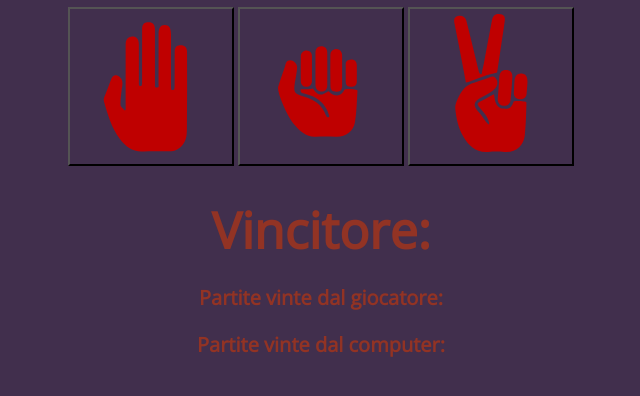
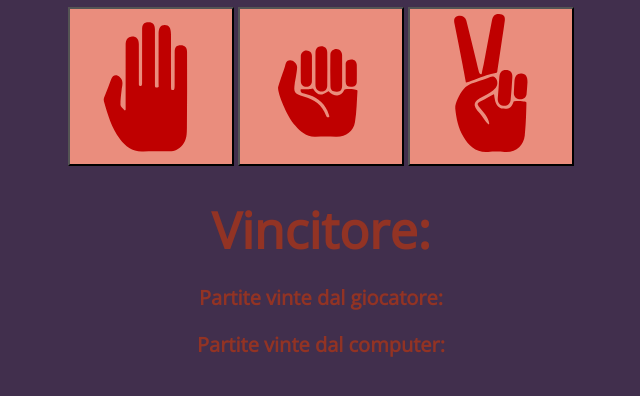
Before and after one commit to Antonio-Caiazzo/Morra-Cinese, a plain HTML site: page index.html in a window 1280 px wide. Shown: the part 302-698 px from the top of the page, without its empty margins (319-959 px from the left). Drawn offline with nearby package versions, Linux system fonts and the light colour scheme.

Commit message:
responsive

```diff
--- a/style.css
+++ b/style.css
@@ -53,7 +53,7 @@ body{
     button {
         width: 100px;
         height: 100px;
-        background-color: #412F4D;
+        background-color: #EA8D7D;
       }
 
 }
@@ -90,15 +90,15 @@ body{
     }
     button  {
 
-        background-color: #412F4D;
+        background-color: #EA8D7D;
 
       }
     #sasso {
-        background-color: #412F4D;
+        background-color:  #EA8D7D;
     }
 
     #forbici {
-        background-color: #412F4D;
+        background-color: #EA8D7D;
     }
 
 
```
